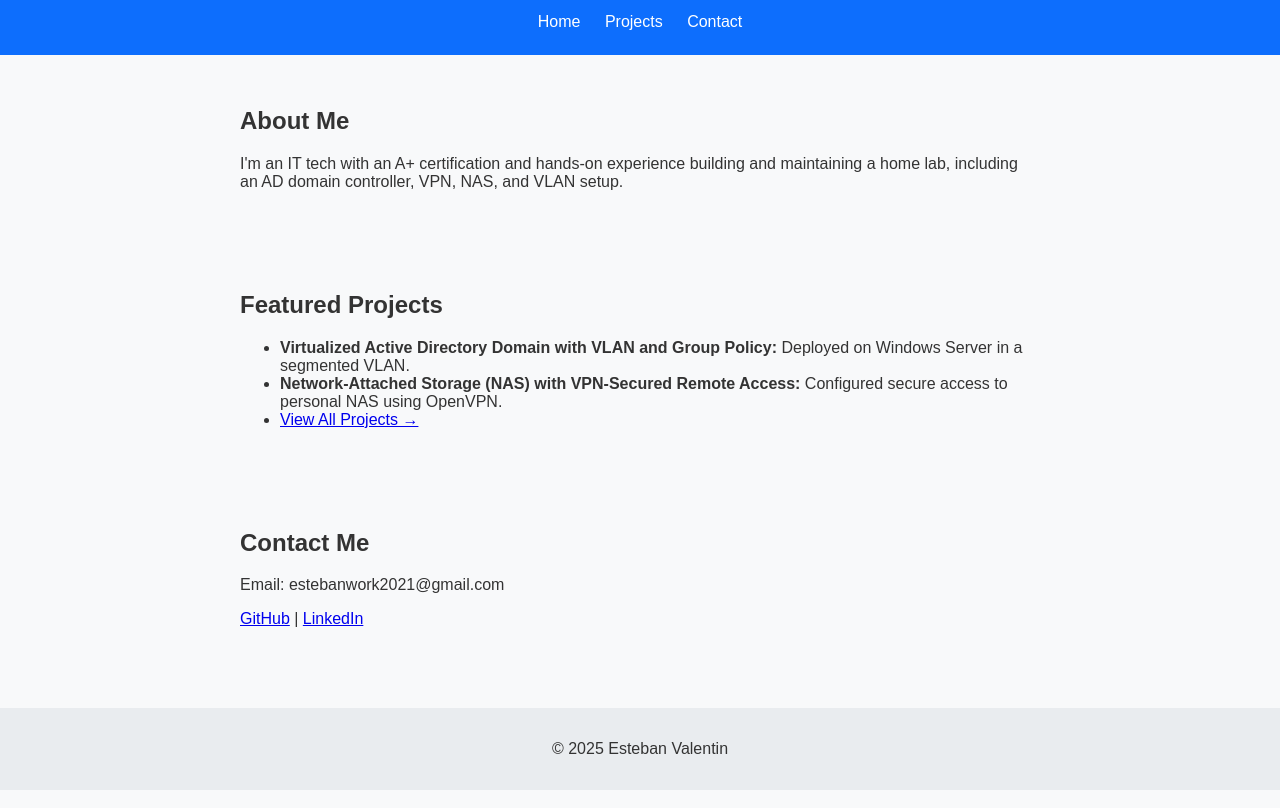
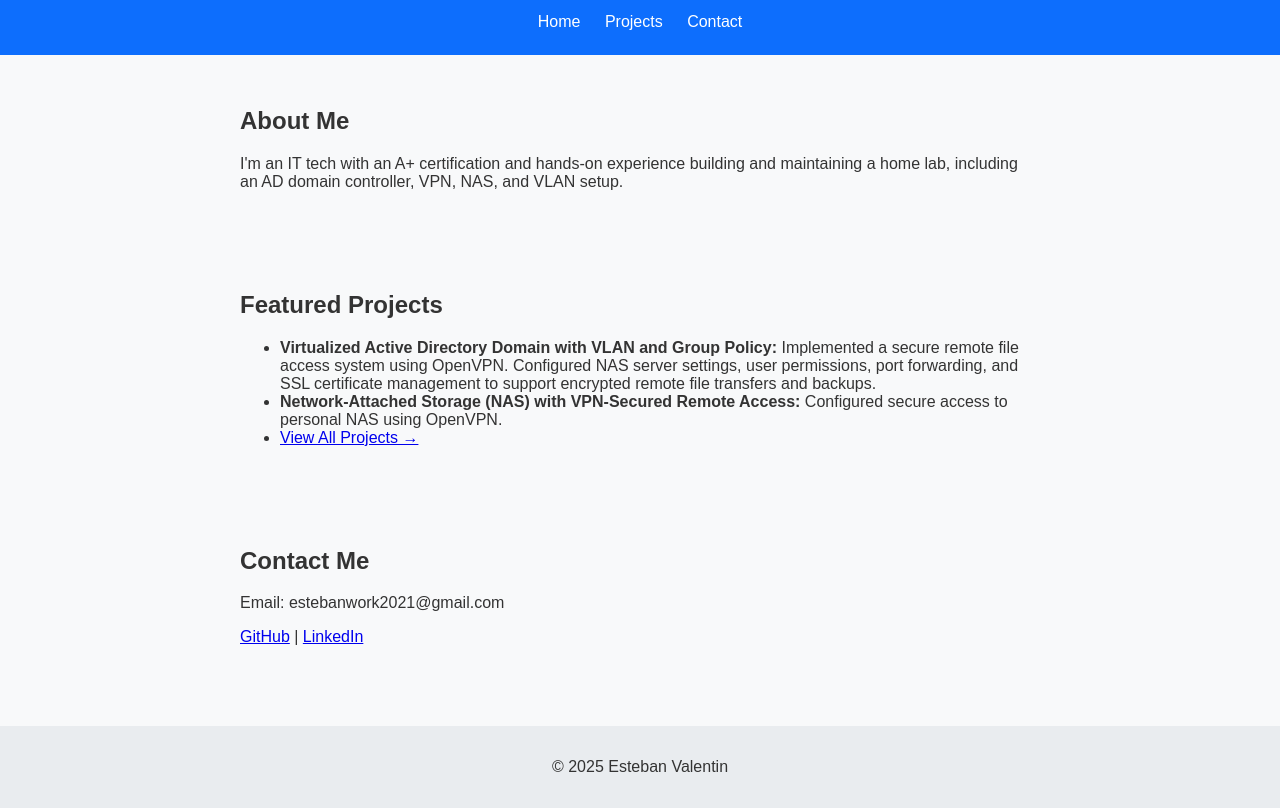
Before and after one commit to estebanwork2021/estebanwork2021.github.io, a plain HTML site: page index.html in a window 1280 px wide. Shown: the part 116-924 px from the top of the page. Drawn offline with Linux system fonts and the light colour scheme.

Commit message:
Update index.html

```diff
--- a/index.html
+++ b/index.html
@@ -25,7 +25,7 @@ teb<!DOCTYPE html>
   <section>
     <h2>Featured Projects</h2>
     <ul>
-      <li><strong>Virtualized Active Directory Domain with VLAN and Group Policy:</strong> Deployed on Windows Server in a segmented VLAN.</li>
+      <li><strong>Virtualized Active Directory Domain with VLAN and Group Policy:</strong> Implemented a secure remote file access system using OpenVPN. Configured NAS server settings, user permissions, port forwarding, and SSL certificate management to support encrypted remote file transfers and backups.</li>
       <li><strong>Network-Attached Storage (NAS) with VPN-Secured Remote Access:</strong> Configured secure access to personal NAS using OpenVPN.</li>
       <li><a href="projects.html">View All Projects →</a></li>
     </ul>
```
